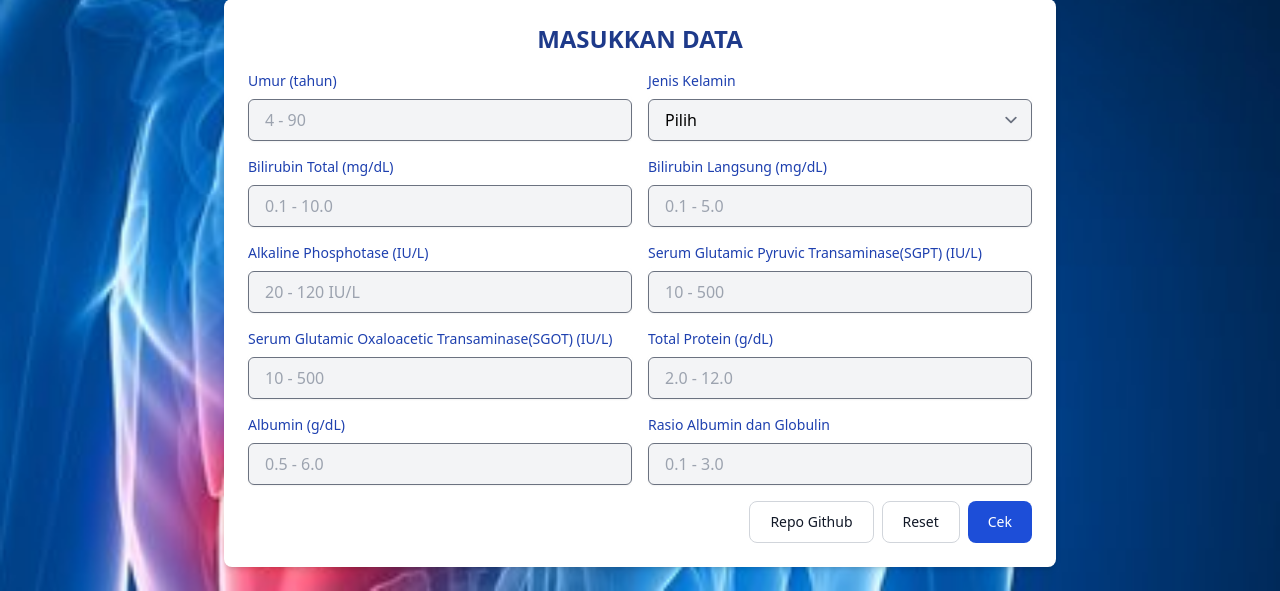
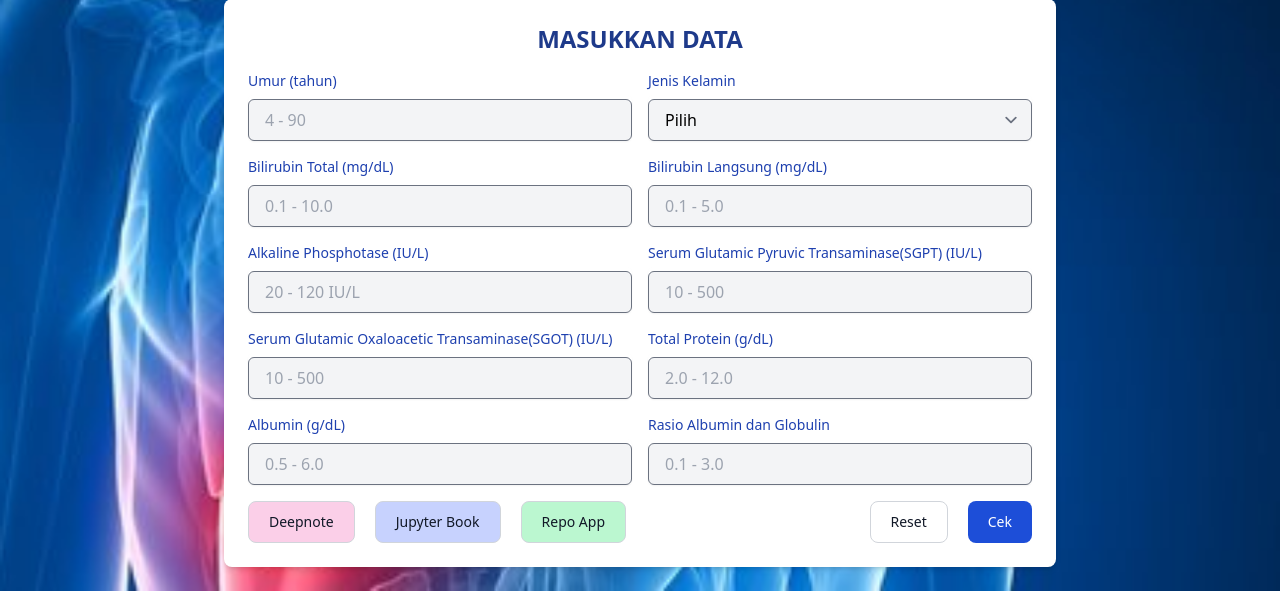
Before and after one commit to nurulrizka/ilpd-app, a Flask app: page / in a window 1280 px wide. Shown: the part 209-800 px from the top of the page. Run offline with Flask 3, Linux system fonts and the light colour scheme; parts of the project's set-up code (start-up, migrations or seed data) failed here and were passed over; some libraries are stand-ins or nearby versions.

Commit message:
update index

```diff
--- a/templates/index.html
+++ b/templates/index.html
@@ -207,11 +207,23 @@
                       </div>
                     </div>
 
-                    <div class="flex justify-end gap-2">
+                    <div class="flex gap-2">
+                      <div class="flex w-1/2 justify-start gap-x-5">
                         <button
-                        class="text-gray-900 bg-white border border-gray-300 focus:outline-none hover:bg-gray-100 focus:ring-4 focus:ring-gray-100 font-medium rounded-lg text-sm px-5 py-2.5">
-                        <a href="https://github.com/nurulrizka/datamining">Repo Github</a>
+                          class="text-gray-900 bg-pink-200 border border-gray-300 focus:outline-none hover:bg-pink-300 focus:ring-4 focus:ring-gray-100 font-medium rounded-lg text-sm px-5 py-2.5">
+                          <a
+                            href="https://deepnote.com/workspace/datamining-0ddb-cd5f8e70-6efc-4a72-82a6-9b71a1dbdce8/project/datamining-6a17519b-db04-44a0-b917-1c577ec69750/notebook/ILPD%20-%20UAS-7a0f9038e4374338b15c9a116fe8c026">Deepnote</a>
                         </button>
+                        <button
+                          class="text-gray-900 bg-indigo-200 border border-gray-300 focus:outline-none hover:bg-indigo-300 focus:ring-4 focus:ring-gray-100 font-medium rounded-lg text-sm px-5 py-2.5">
+                          <a href="https://nurulrizka.github.io/ilpd-uas/ILPD-UAS.html">Jupyter Book</a>
+                        </button>
+                        <button
+                          class="text-gray-900 bg-green-200 border border-gray-300 focus:outline-none hover:bg-green-300 focus:ring-4 focus:ring-gray-100 font-medium rounded-lg text-sm px-5 py-2.5">
+                          <a href="https://github.com/nurulrizka/ilpd-app">Repo App</a>
+                        </button>
+                      </div>
+                      <div class="flex w-1/2 justify-end gap-x-5">
                         {% if disease is none %}
                         <button type="reset" id="clear-button"
                           class="text-gray-900 bg-white border border-gray-300 focus:outline-none hover:bg-gray-100 focus:ring-4 focus:ring-gray-100 font-medium rounded-lg text-sm px-5 py-2.5">
@@ -225,6 +237,7 @@
                           {% endif %}>
                           {% if disease is none %} Cek {% else %} Cek Kembali {% endif %}
                         </button>
+                      </div>
                     </div>
                   </form>
                 </div>
```
Lines whose indentation alone changed are shown as unchanged.
